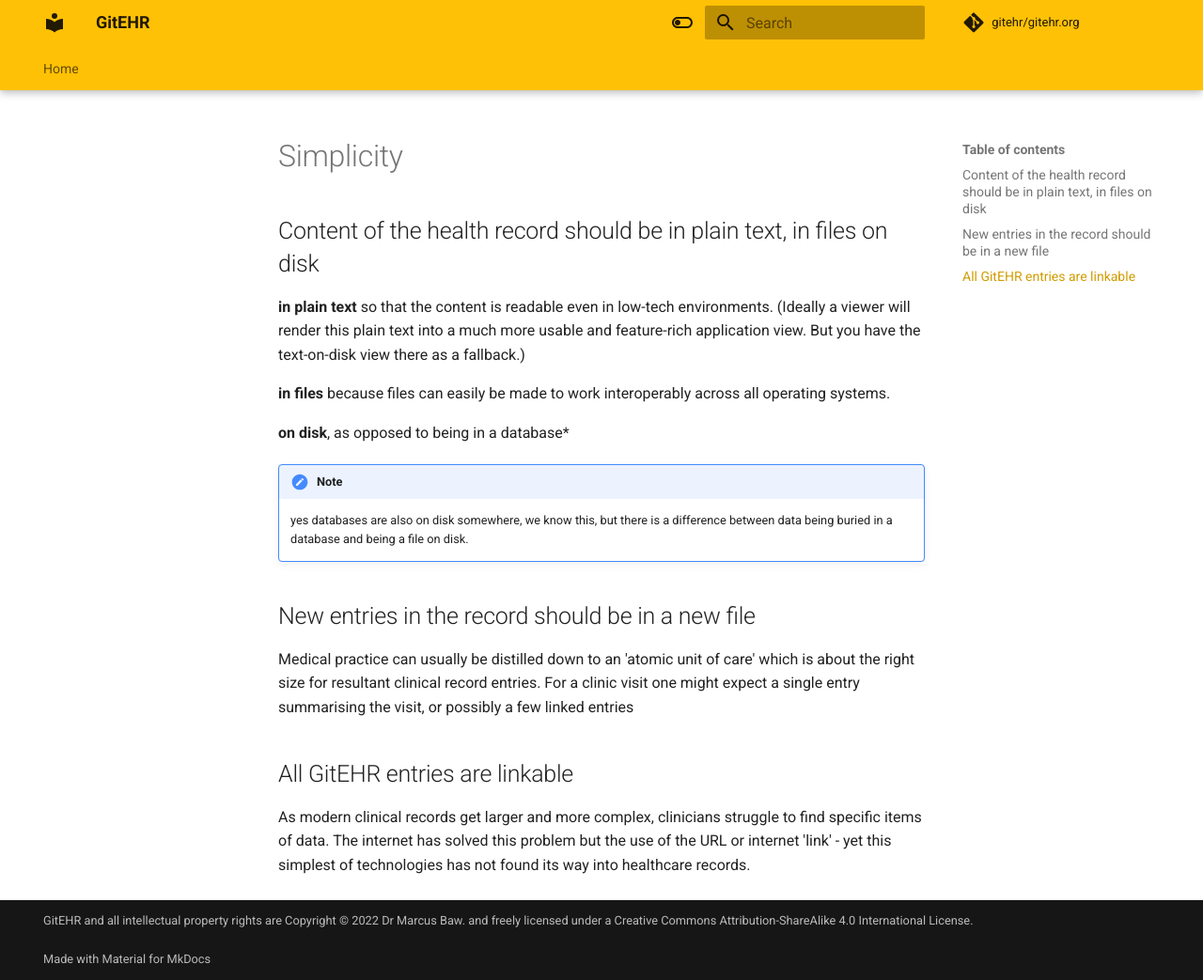
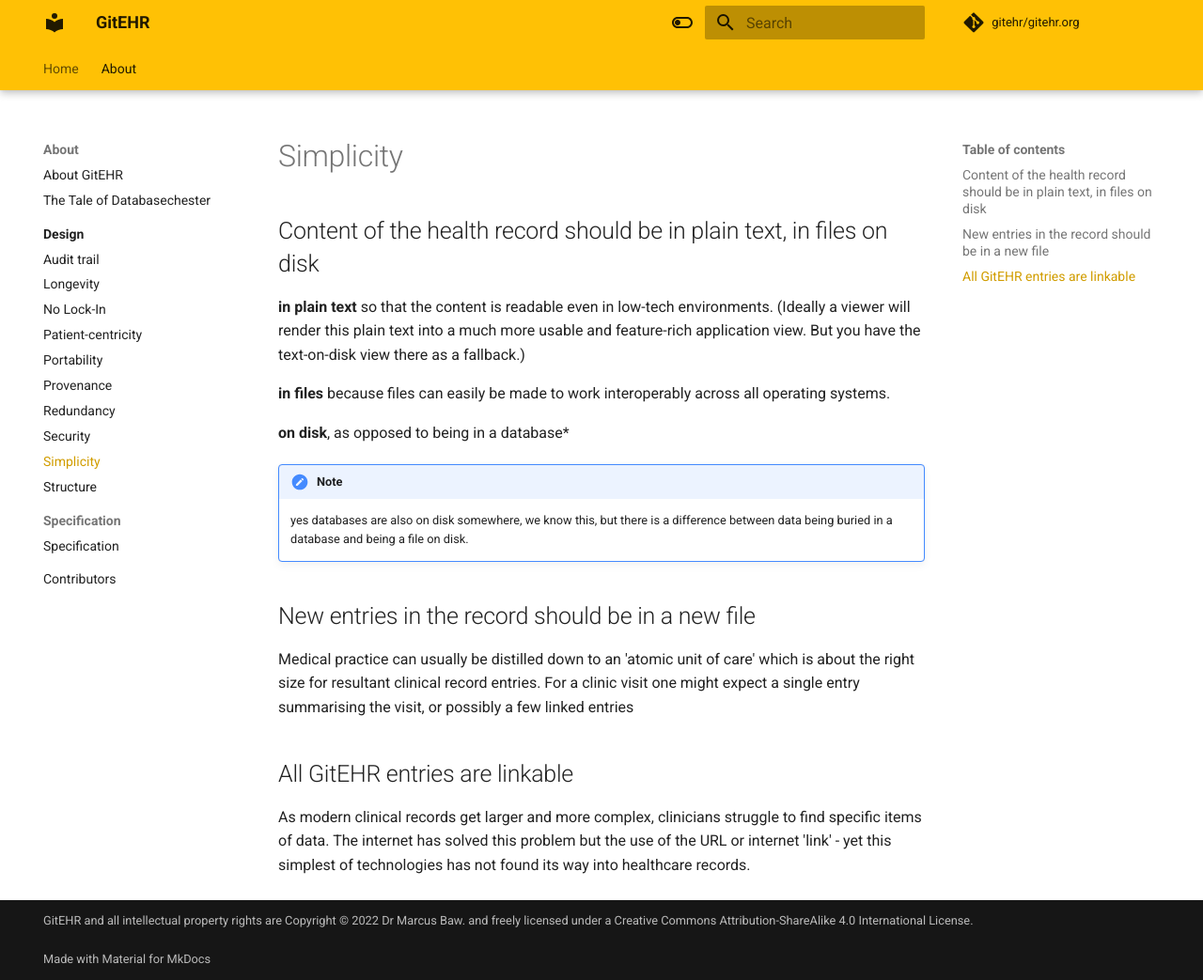
Before and after one commit to gitehr/gitehr.org, an MkDocs documentation site: the page built from docs/about/design/simplicity.md, in a window 1280 px wide and 1043 px high. Shown: the whole window at 94% size. Built offline with MkDocs 1.6.1 and Material for MkDocs 9.7.7, drawn with Linux system fonts in a browser that asks for light colours; comment, search, counter and statistics services are not loaded.

Commit message:
restructured layout
Signed-off-by: anchit-chandran <anchit97123@gmail.com>

```diff
--- a/mkdocs.yml
+++ b/mkdocs.yml
@@ -11,6 +11,24 @@ copyright: >
 
 nav:
   - Home: 'index.md'
+  - About:
+    - 'about/about.md'
+    - The Tale of Databasechester: 'about/Databasechester.md'
+    - Design:
+      - 'about/design/audit-trail.md'
+      - 'about/design/index.md'
+      - 'about/design/longevity.md'
+      - 'about/design/no-lock-in.md'
+      - 'about/design/patient-centricity.md'
+      - 'about/design/portability.md'
+      - 'about/design/provenance.md'
+      - 'about/design/redundancy.md'
+      - 'about/design/security.md'
+      - 'about/design/simplicity.md'
+      - 'about/design/structure.md'
+    - Specification:
+      - 'about/specification/specification.md'
+    - Contributors: 'about/contributors.md'
 
 theme:
   features:
@@ -49,3 +67,6 @@ markdown_extensions:
       auto_append:
         - includes/glossary.md
   - pymdownx.superfences
+  - pymdownx.emoji:
+      emoji_index: !!python/name:materialx.emoji.twemoji
+      emoji_generator: !!python/name:materialx.emoji.to_svg
```
Also changed, not shown: docs/about/about.md (renamed from docs/introduction/about.md, +0 -13 lines), docs/about/contributors.md (added, +22 -0 lines), docs/index.md (+3 -7 lines), docs/about/Databasechester.md (renamed from docs/introduction/Databasechester.md), docs/about/design/audit-trail.md (added), docs/about/design/index.md (renamed from docs/design/index.md), docs/about/design/longevity.md (renamed from docs/design/longevity.md), docs/about/design/no-lock-in.md (renamed from docs/design/no-lock-in.md), docs/about/design/patient-centricity.md (renamed from docs/design/patient-centricity.md), docs/about/design/portability.md (renamed from docs/design/portability.md), docs/about/design/provenance.md (renamed from docs/design/provenance.md), docs/about/design/redundancy.md (renamed from docs/design/redundancy.md), docs/about/design/security.md (added), docs/about/design/simplicity.md (renamed from docs/design/simplicity.md), 3 more files.
